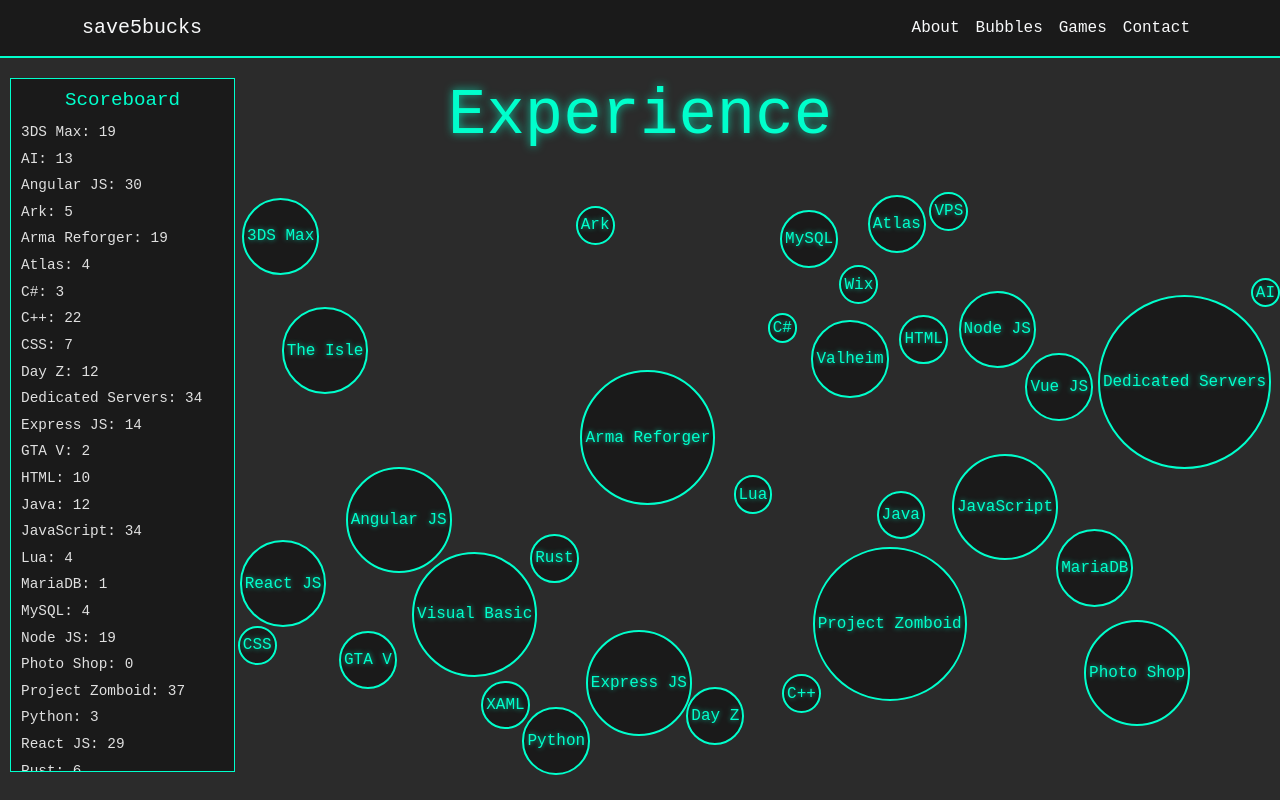
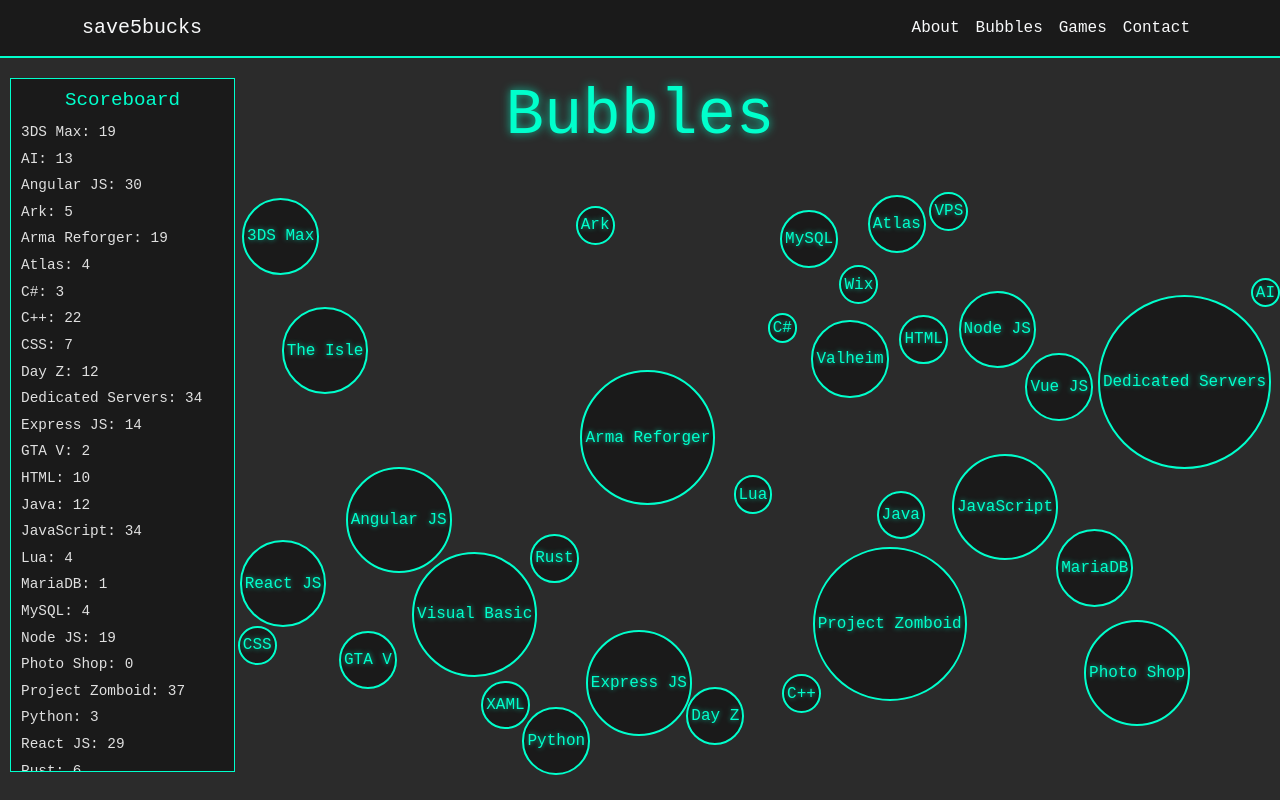
Before and after one commit to Save5Bucks/save5bucks.github.io, a plain HTML site: page bubbles.html in a window 1280 px wide. Drawn offline with nearby package versions, Linux system fonts and the light colour scheme.

Commit message:
Update bubbles.html

```diff
--- a/bubbles.html
+++ b/bubbles.html
@@ -118,7 +118,7 @@
 
     <!-- Languages Section -->
     <div class="container-fluid">
-        <h1 class="name" id="title">Experience</h1>
+        <h1 class="name" id="title">Bubbles</h1>
         <div id="bubble-container"></div>
         <div class="scoreboard" id="scoreboard">
             <h3>Scoreboard</h3>
```
